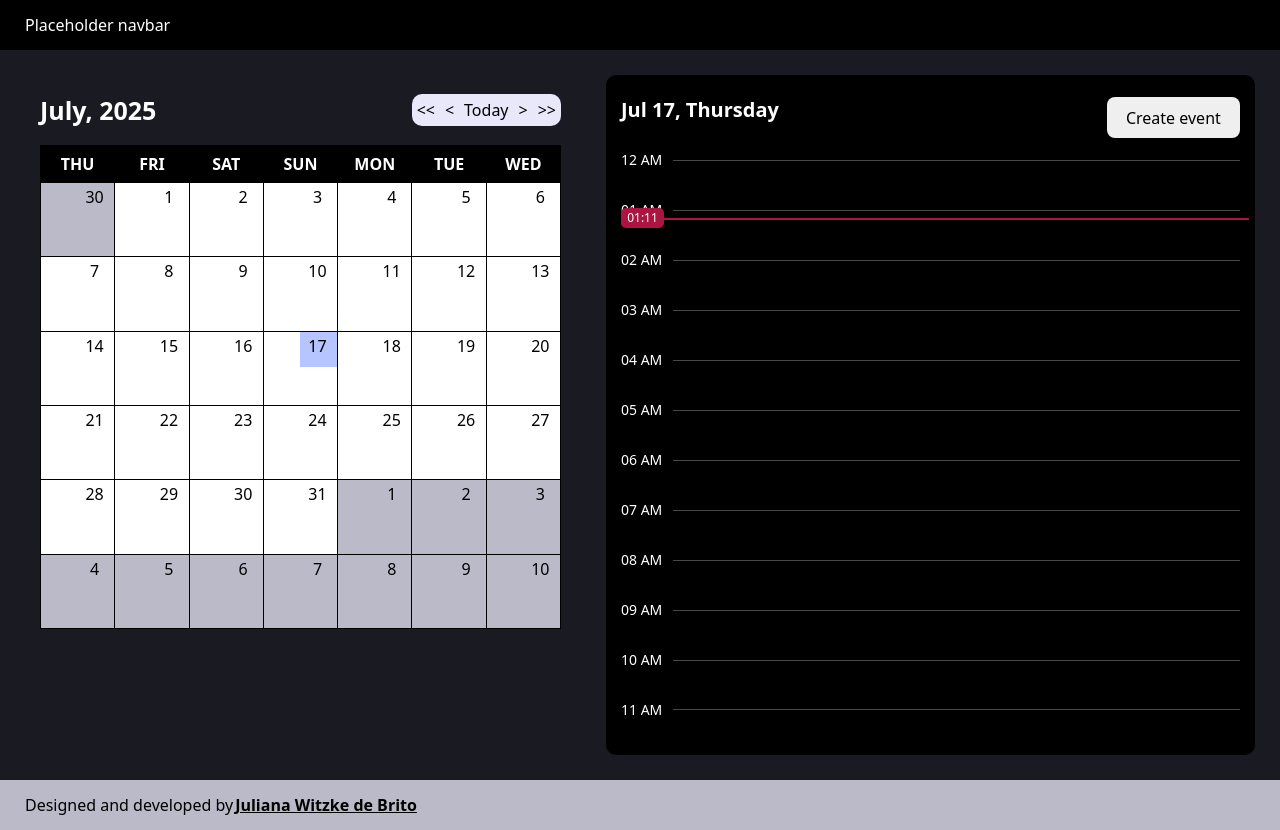
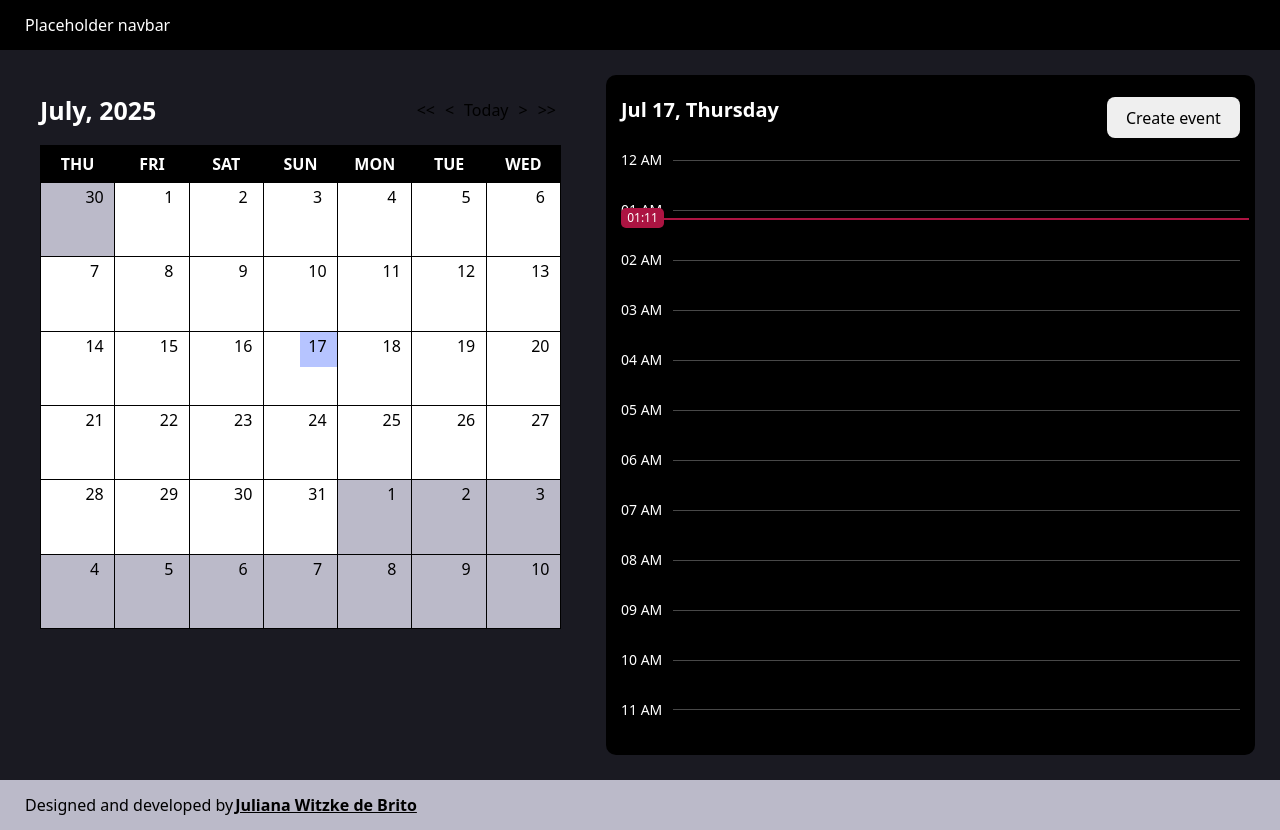
Before and after one commit to jubrito/planner-with-calendar, a React (Vite) app: page / in a window 1280 px wide. Built offline with nearby package versions, Linux system fonts and the light colour scheme.

Commit message:
update calendar button colors to dark theme

```diff
--- a/src/features/Calendar/components/CalendarMenu/_calendar-menu.module.scss
+++ b/src/features/Calendar/components/CalendarMenu/_calendar-menu.module.scss
@@ -3,7 +3,6 @@
 
 .updateCalendarContainer {
   border-radius: 10px;
-  background-color: variables.$blue-lightergray-color;
   padding: 0;
 }
 
--- a/src/features/Calendar/components/UpdateCalendarButton/_update-calendar-button.module.scss
+++ b/src/features/Calendar/components/UpdateCalendarButton/_update-calendar-button.module.scss
@@ -3,7 +3,6 @@
 
 .updateCalendar {
   background-color: transparent;
-  color: variables.$black-color;
   font-size: variables.$h3-size;
   margin: variables.$smaller-gap;
   padding: 3px;
```
